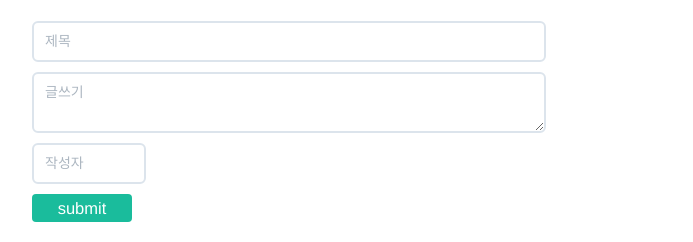
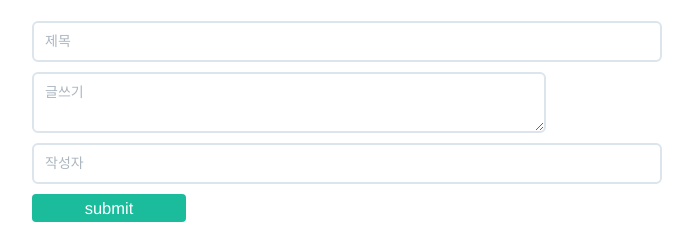
Before and after one commit to Taejun/raspberrypi, a Django app: template django/demo/templates/index.html in a window 1280 px wide. Shown: the part 2880-3122 px from the top of the page, without its empty margins (123-816 px from the left). Run offline with Django 3.2, Linux system fonts and the light colour scheme; the template is opened without the code that fills it: values that come from a table or form of the project are taken from there, others are empty; data comes from the database, SQL or seed files in the repository; parts of the project's set-up code (start-up, migrations or seed data) failed here and were passed over; some libraries are stand-ins or nearby versions.

Commit message:
form 수정

```diff
--- a/django/demo/templates/index.html
+++ b/django/demo/templates/index.html
@@ -72,14 +72,14 @@ $(document).ready(function() {
                   <div class="span8">
                   <form action="/submit/" method="post"> {% csrf_token %}
 
-                        <input type="text" value="" placeholder="제목" max-length=200 style="width:500px;" name="subject" />
+                        <input type="text" value="" placeholder="제목" max-length=200 style="width:80%;" name="subject" />
                   <br>
 
                        <!--  <input type="textarea" value="" placeholder="본문" max-length=200 style="width:500px;height:200px;" name="content" />  -->
                       <textarea placeholder="글쓰기" name="content" style="width:500px;"></textarea>
                   <br>
-                        <input type="text" value="" placeholder="작성자" max-length=10 style="width:100px;" name="writer"/>
-                        <input type="submit" class="btn btn-block btn-primary" style="width:100px;" value="submit" >
+                        <input type="text" value="" placeholder="작성자" max-length=10 style="width:80%;" name="writer"/>
+                        <input type="submit" class="btn btn-block btn-primary" style="width:20%;" value="submit" >
                  </form>
                  </div>
               </div>
```
